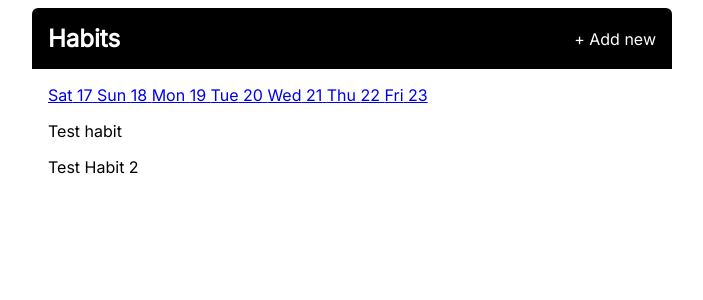
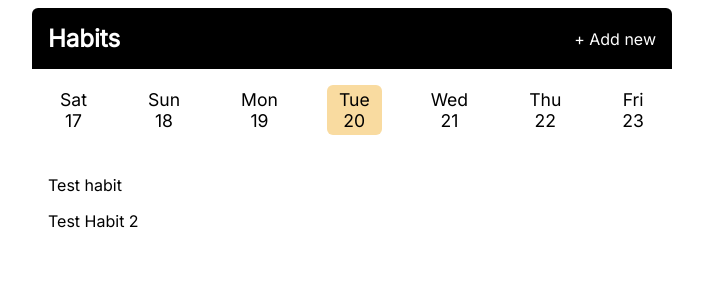
Before and after one commit to kiminzajnr/Habit_Tracker, a Flask app: page /?date=2024-08-20 in a window 1280 px wide. Shown: the top 300 px of the page, without its empty margins (288-991 px from the left). Run offline with Flask 3, Linux system fonts and the light colour scheme.

Commit message:
Add style for date navigation

```diff
--- a/static/css/main.css
+++ b/static/css/main.css
@@ -66,3 +66,51 @@ body {
   padding: 0.5rem 2.5rem;
   align-self: flex-end;
 }
+
+.dates {
+  display: flex;
+  justify-content: space-between;
+  color: #000;
+  font-size: 1.1rem;
+  margin-bottom: 2.5rem;
+}
+
+.dates__link {
+  color: inherit;
+  text-decoration: none;
+  outline: none;
+
+  padding: 0.25rem 0.75rem;
+  border-radius: 6px;
+}
+
+.dates__link--current {
+  background: #f9dba0;
+}
+
+.date {
+  display: flex;
+  flex-direction: column;
+  align-items: center;
+}
+
+.dates__link:first-of-type,
+.dates__link:last-of-type,
+.dates__link:nth-of-type(2),
+.dates__link:nth-last-of-type(2) {
+  display: none;
+}
+
+@media screen and (min-width: 25rem) {
+  .dates__link:nth-of-type(2),
+  .dates__link:nth-last-of-type(2) {
+    display: block;
+  }
+}
+
+@media screen and (min-width: 35rem) {
+  .dates__link:first-of-type,
+  .dates__link:last-of-type {
+    display: block;
+  }
+}
```
